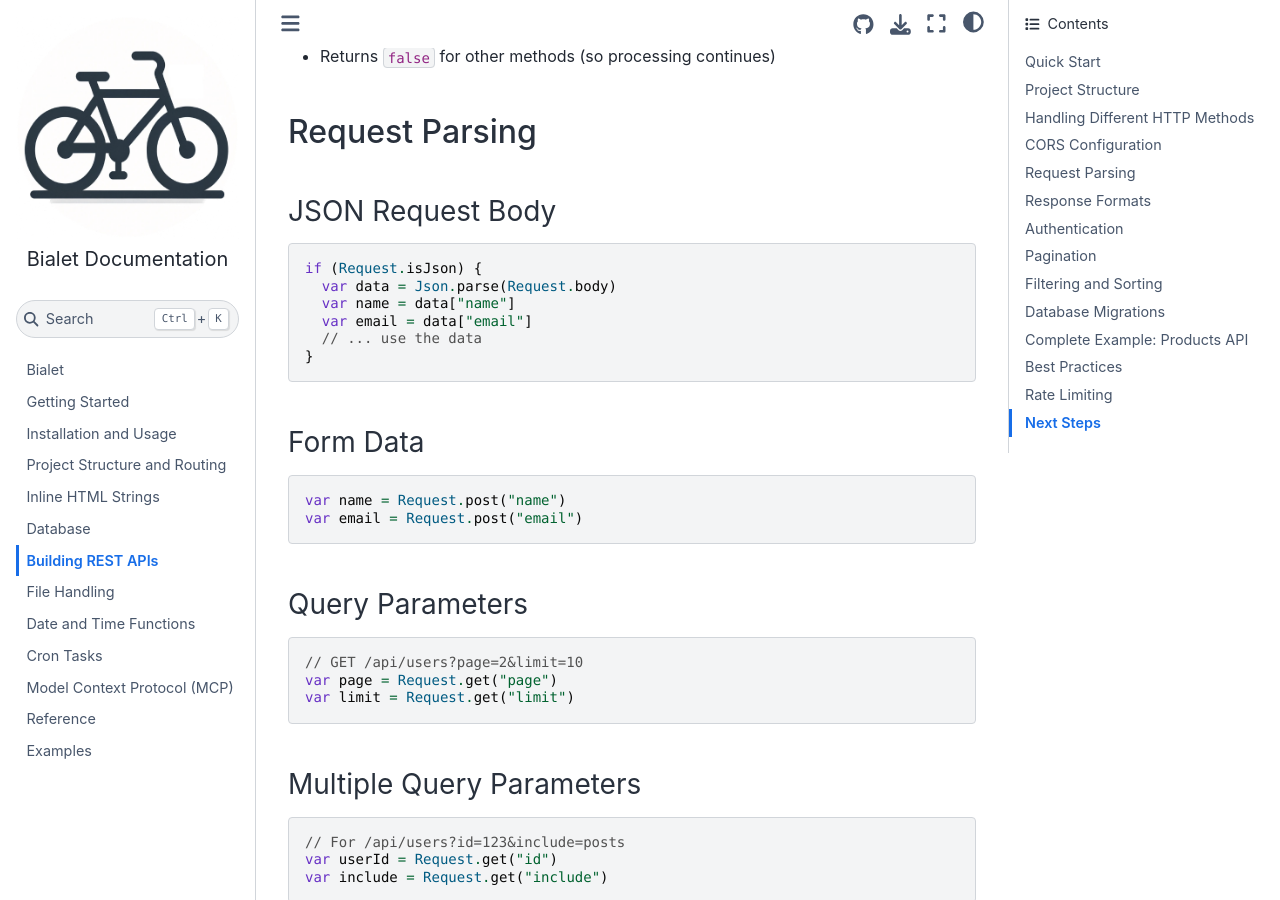
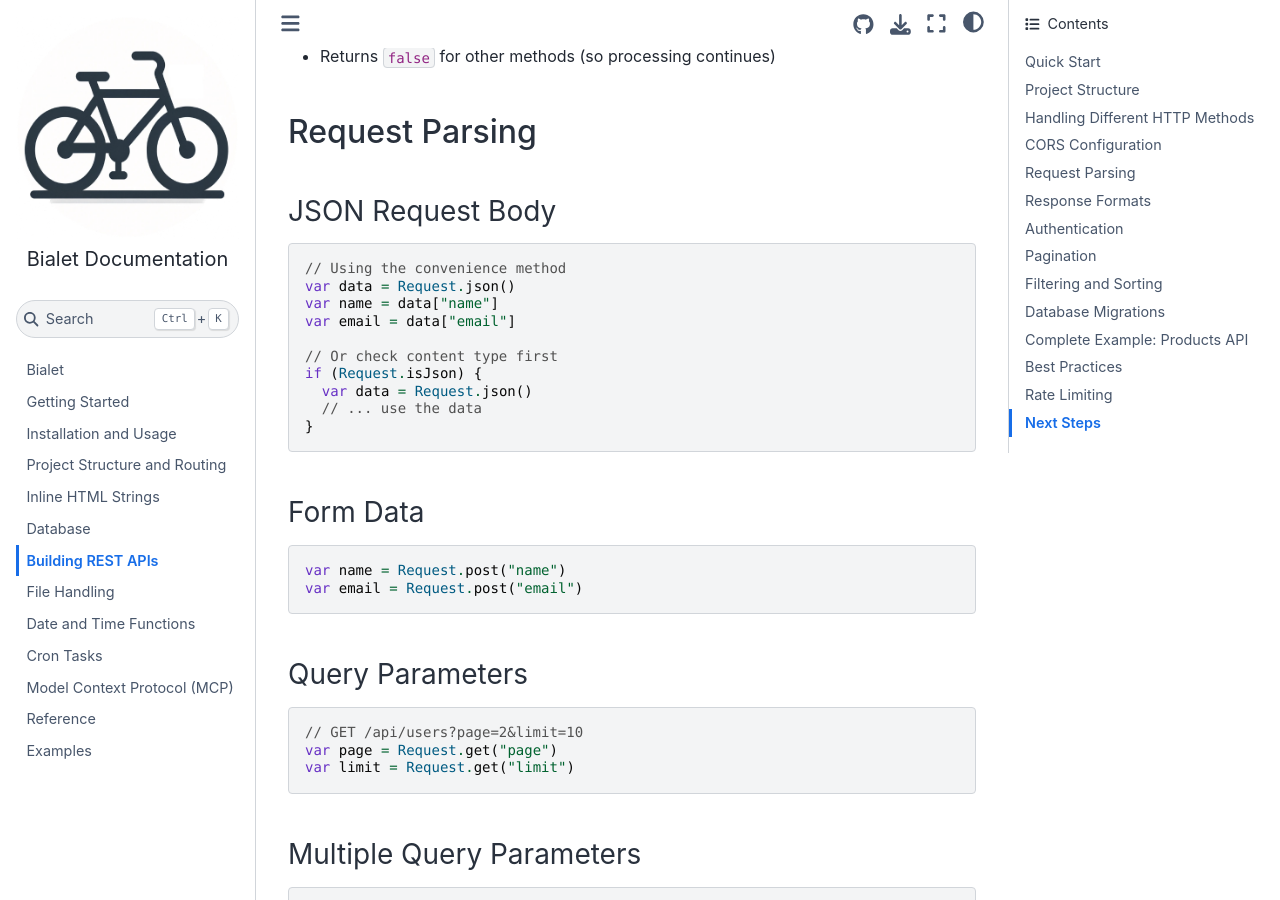
Before and after one commit to bialet/bialet, a Sphinx documentation site: the page built from docs/rest-api.md, in a window 1280 px wide and 900 px high, scrolled down 3048 px. Built offline with Sphinx 7.4.7 and the Sphinx Book theme 1.1.4, drawn with Linux system fonts in a browser that asks for light colours; some of the changed text lies outside the part shown.

Commit message:
feat: add Request.json() method for simplified JSON parsing
- Add Request.json() convenience method as alternative to Json.parse(Request.body)
- Update documentation with examples and usage
- Update REST API guide to use the new method throughout

````diff
--- a/docs/rest-api.md
+++ b/docs/rest-api.md
@@ -81,7 +81,7 @@
 
 // POST /api/users - Create a new user
 if (Request.method == "POST") {
-  var data = Json.parse(Request.body)
+  var data = Request.json()
   var name = data["name"]
   var email = data["email"]
 
@@ -100,7 +100,7 @@
 
 // PUT /api/users?id=1 - Update a user
 if (id && Request.method == "PUT") {
-  var data = Json.parse(Request.body)
+  var data = Request.json()
   var name = data["name"]
   var email = data["email"]
 
@@ -156,10 +156,14 @@
 ### JSON Request Body
 
 ```wren
+// Using the convenience method
+var data = Request.json()
+var name = data["name"]
+var email = data["email"]
+
+// Or check content type first
 if (Request.isJson) {
-  var data = Json.parse(Request.body)
-  var name = data["name"]
-  var email = data["email"]
+  var data = Request.json()
   // ... use the data
 }
 ```
@@ -442,7 +446,7 @@
 
 // POST /api/products - Create product
 if (Request.method == "POST") {
-  var data = Json.parse(Request.body)
+  var data = Request.json()
   var name = data["name"]
   var description = data["description"]
   var price = data["price"]
@@ -477,7 +481,7 @@
     return Response.json({"error": "Product not found"})
   }
 
-  var data = Json.parse(Request.body)
+  var data = Request.json()
   var name = data["name"] || product["name"]
   var description = data["description"] || product["description"]
   var price = data["price"] || product["price"]
--- a/src/bialet.wren.inc
+++ b/src/bialet.wren.inc
@@ -1,4 +1,4 @@
-// Generated automatically from ./src/bialet.wren. Do not edit.
+// Generated automatically from src/bialet.wren. Do not edit.
 static const char* bialetModuleSource =
 "class Request {\n"
 "  static init(message, route, files) {\n"
@@ -64,6 +64,7 @@
 "  static body { __body }\n"
 "  static isPost { __method == \"POST\" }\n"
 "  static isJson { header(\"content-type\") == \"application/json\" }\n"
+"  static json() { Json.parse(__body) }\n"
 "  static header(name) { __headers[name] ? __headers[name]:null }\n"
 "  static get(name) { __get[name] ? __get[name]:null }\n"
 "  static post(name) { __post[name] ? __post[name]:null }\n"
````
Also changed, not shown: other parts of src/bialet.wren.inc (+2 -1 lines), docs/reference.md (+13 -0 lines), 1 other file.
